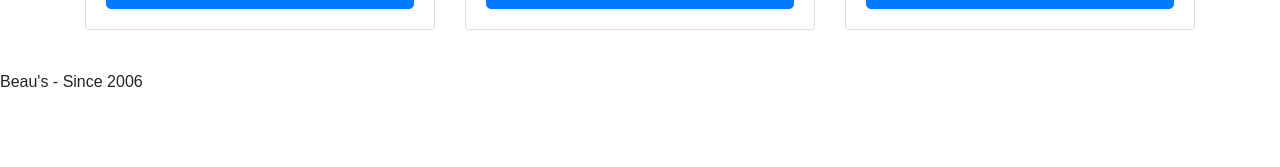
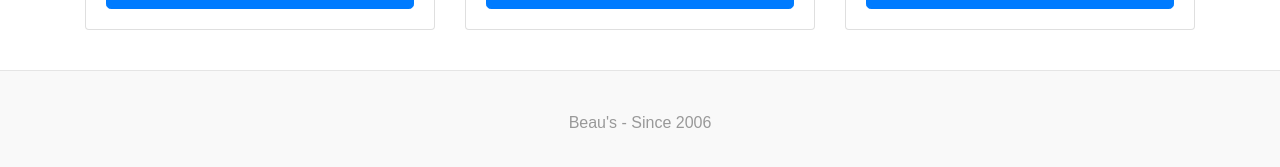
Before and after one commit to farghana/hy-tech-challenge, a React (Create React App) app: page / in a window 1280 px wide. Shown: the part 611-778 px from the top of the page. Built offline with nearby package versions, Linux system fonts and the light colour scheme.

Commit message:
Format footer

```diff
--- a/src/App.css
+++ b/src/App.css
@@ -1,28 +1,13 @@
-.App {
+/*
+ * Footer
+ */
+ .blog-footer {
+  padding: 2.5rem 0;
+  color: #999;
   text-align: center;
+  background-color: #f9f9f9;
+  border-top: .05rem solid #e5e5e5;
 }
-
-.App-logo {
-  animation: App-logo-spin infinite 20s linear;
-  height: 80px;
+.blog-footer p:last-child {
+  margin-bottom: 0;
 }
-
-.App-header {
-  background-color: #222;
-  height: 150px;
-  padding: 20px;
-  color: white;
-}
-
-.App-title {
-  font-size: 1.5em;
-}
-
-.App-intro {
-  font-size: large;
-}
-
-@keyframes App-logo-spin {
-  from { transform: rotate(0deg); }
-  to { transform: rotate(360deg); }
-}
```
